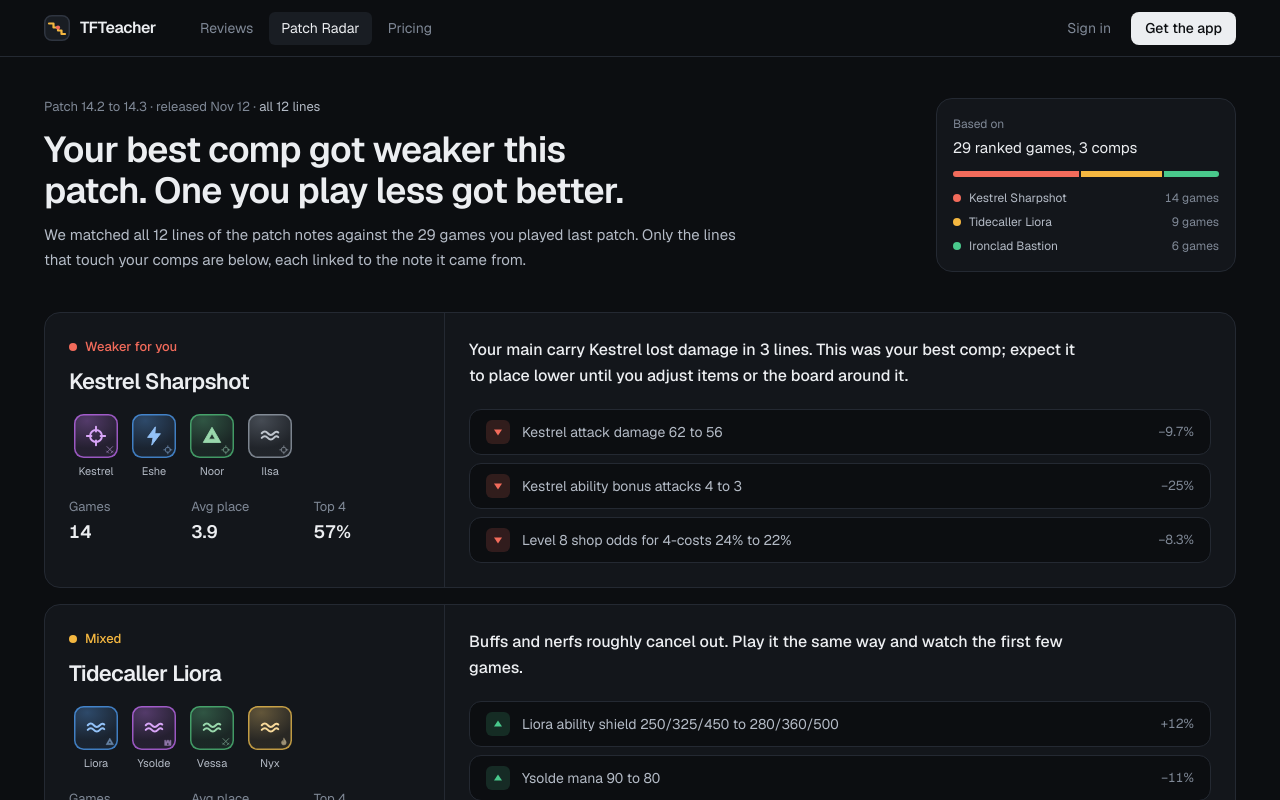
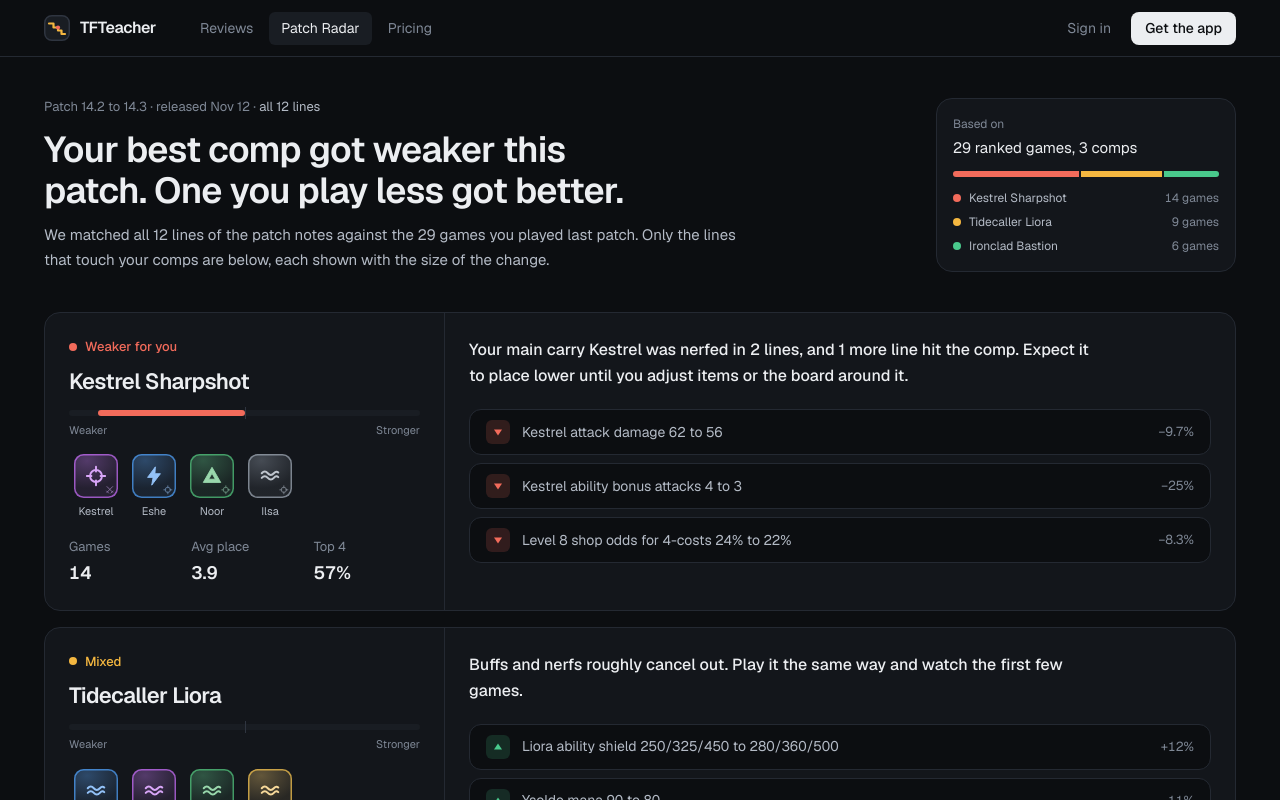
Before and after one commit to malcolmshi123/tfteacher, a Next.js app: page /patch in a window 1280 px wide. Shown: the top 800 px of the page. Built offline with nearby package versions, Linux system fonts and the light colour scheme.

Commit message:
add patch net meter

```diff
--- a/app/patch/page.tsx
+++ b/app/patch/page.tsx
@@ -34,7 +34,7 @@ export default function PatchPage() {
             </h1>
             <p className="mt-3 text-[15px] leading-relaxed text-[var(--ink-2)]">
               We matched all {NOTES.length} lines of the patch notes against the {games} games you played last patch. Only
-              the lines that touch your comps are below, each linked to the note it came from.
+              the lines that touch your comps are below, each shown with the size of the change.
             </p>
           </div>
           <div className="rounded-2xl border border-[var(--line)] bg-[var(--panel)] p-4">
@@ -99,6 +99,7 @@ function CompCard({ v }: { v: CompVerdict }) {
           {t.label}
         </div>
         <h3 className="mt-2 text-[22px] font-semibold tracking-tight">{v.comp.name}</h3>
+        <Meter score={v.score} />
         <div className="mt-4 flex gap-1">
           {v.comp.core.map((u) => (
             <UnitToken key={u} unitId={u} size={44} />
@@ -141,6 +142,28 @@ function NoteRow({ n }: { n: NoteLine }) {
   );
 }
 
+// Net size of the patch for this comp: weighted buffs minus nerfs, on a -6..6 scale.
+function Meter({ score }: { score: number }) {
+  const clamped = Math.max(-6, Math.min(6, score));
+  const pct = (Math.abs(clamped) / 6) * 50;
+  const color = score > 0 ? "var(--good)" : score < 0 ? "var(--hp)" : "var(--muted)";
+  return (
+    <div className="mt-3" aria-label={`Net patch effect ${score > 0 ? "+" : ""}${score}`}>
+      <div className="relative h-1.5 rounded-full bg-[var(--panel-2)]">
+        <span className="absolute left-1/2 top-[-3px] block h-3 w-px bg-[var(--line-2)]" />
+        <span
+          className="absolute top-0 block h-full rounded-full"
+          style={{ background: color, width: `${pct}%`, left: clamped < 0 ? `${50 - pct}%` : "50%" }}
+        />
+      </div>
+      <div className="mt-1.5 flex justify-between text-[11px] text-[var(--muted)]">
+        <span>Weaker</span>
+        <span>Stronger</span>
+      </div>
+    </div>
+  );
+}
+
 function Delta({ n }: { n: NoteLine }) {
   const pct = changePct(n.text);
   if (pct === undefined) return null;
--- a/lib/patch/radar.ts
+++ b/lib/patch/radar.ts
@@ -84,7 +84,11 @@ export function radar(comps = MY_COMPS, notes = NOTES): CompVerdict[] {
     const name = (id: string) => UNIT_BY_ID[id]?.name ?? id;
     const why =
       verdict === "weaker"
-        ? `Your main carry ${name(comp.core[0])} lost damage in ${nerfs.length} line${nerfs.length > 1 ? "s" : ""}. This was your best comp; expect it to place lower until you adjust items or the board around it.`
+        ? (() => {
+            const carry = nerfs.filter((x) => x.target === comp.core[0]).length;
+            const other = nerfs.length - carry;
+            return `Your main carry ${name(comp.core[0])} was nerfed in ${carry} line${carry === 1 ? "" : "s"}${other ? `, and ${other} more line${other === 1 ? "" : "s"} hit the comp` : ""}. Expect it to place lower until you adjust items or the board around it.`;
+          })()
         : verdict === "stronger"
           ? `${list(buffs.map((b) => name(b.target)).filter((v, i, a) => a.indexOf(v) === i))} all got stronger.${nerfs.length ? ` The only hit is smaller: ${nerfs.map((x) => x.text.charAt(0).toLowerCase() + x.text.slice(1)).join("; ")}.` : " Nothing in the comp was nerfed."}`
           : verdict === "mixed"
```
